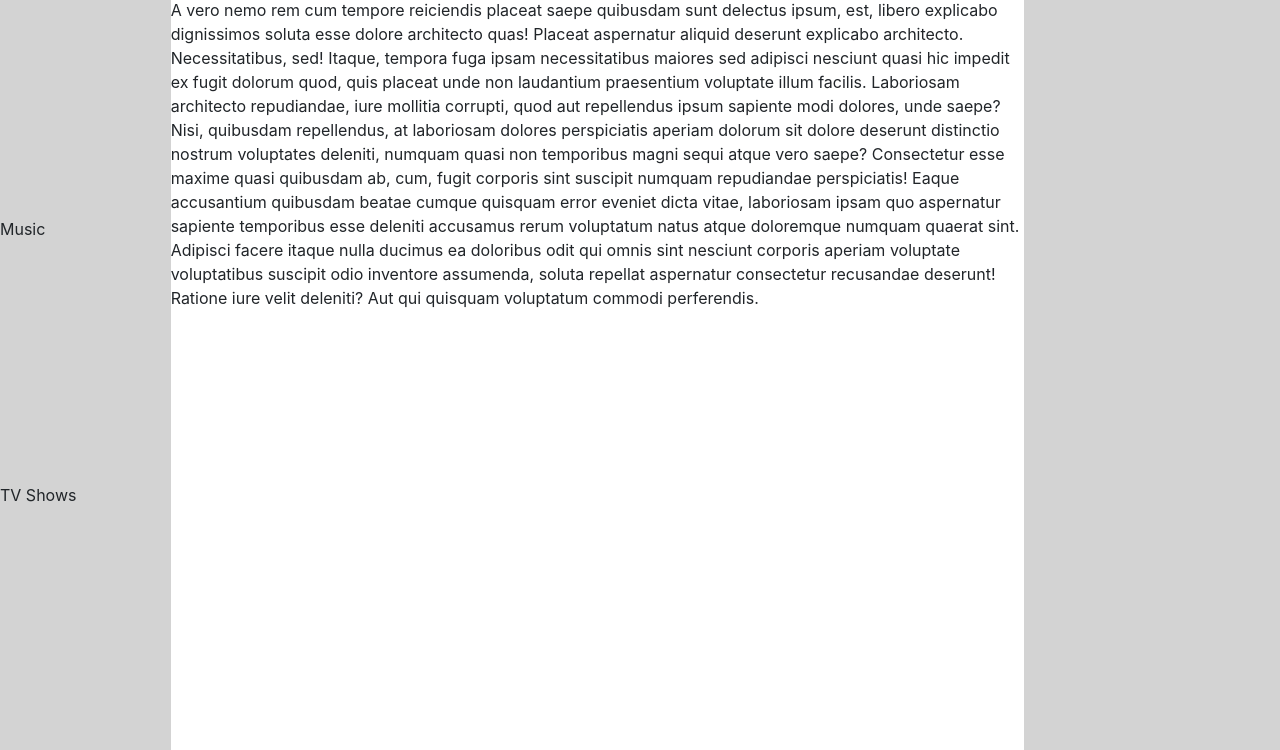
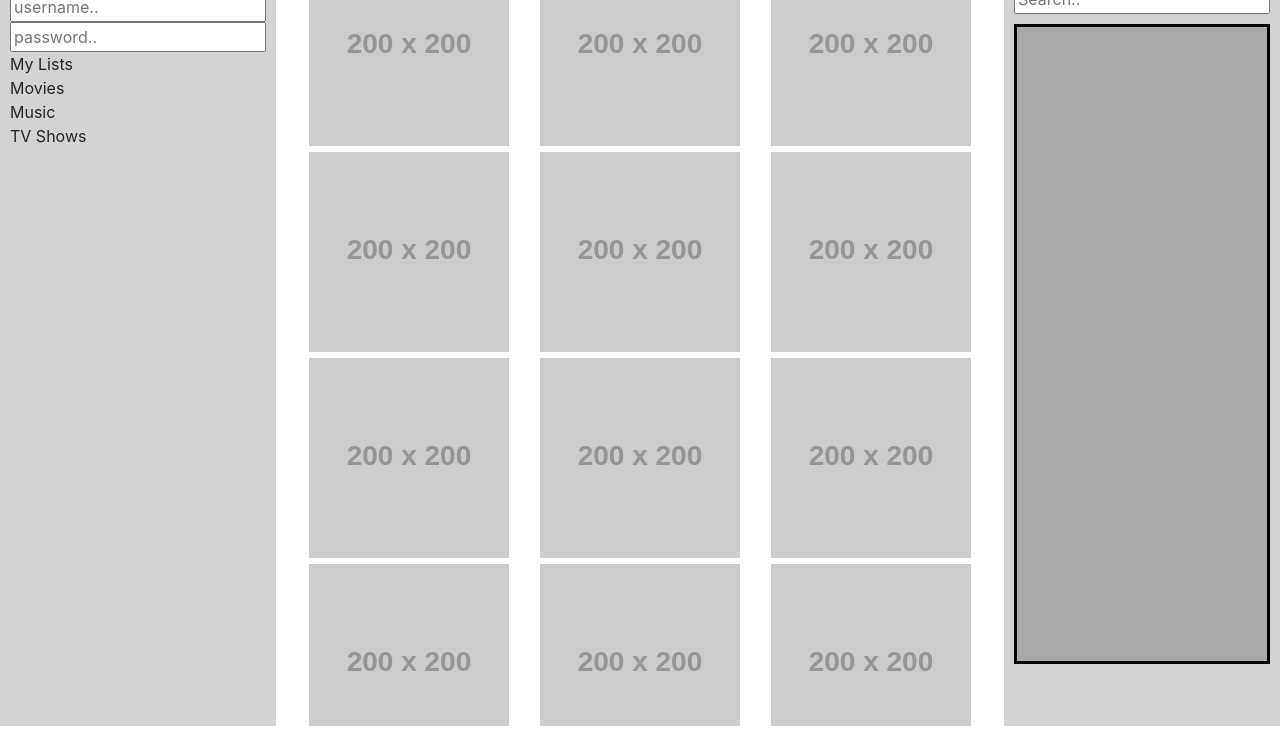
Before and after one commit to brandonjreyes/Check-It, a plain HTML site: page index.html in a window 1280 px wide. Shown: the part 74-824 px from the top of the page. After the commit the page ends 800 px from the top, so only its background shows below. Drawn offline with nearby package versions, Linux system fonts and the light colour scheme; placeholder pictures from the web are drawn by us.

Commit message:
CSS Tweaks

```diff
--- a/Assets/CSS/style.css
+++ b/Assets/CSS/style.css
@@ -1,31 +1,87 @@
-
+/* ALL */
 
 #wrapper {
     /* Using CSS Grid (new tech requirement?) */
     display: grid;
     height: 100vh;
     grid-template-columns: 1fr 5fr 1fr;
+    grid-template-areas:
+    "nav-sidebar content search-sidebar";
 }
+
+/* HEADER */
+
+#header-wrapper {
+    grid-area: header;
+    background-color: darkgrey;
+    color: white;
+}
+
+/* NAV SIDEBAR */
 
 #nav-sidebar-wrapper {
     background-color: lightgrey;
+    grid-area: nav-sidebar;
+    padding: 10px;
 }
 
 #nav-sidebar-grid {
     display: grid;
     grid-template-rows: repeat(3, 1fr);
-    height: 100vh;
 }
+
+/* MAIN CONTENT */
+
+#content-wrapper {
+    grid-area: content;
+    overflow-y: scroll;
+    padding: 20px;
+}
+
+#check-its-list {
+    list-style: none;
+    display: flex;
+    align-items: center;
+    justify-content: space-around;
+    gap: 6px;
+    flex-wrap: wrap;
+    padding: 0;
+}
+
+/* SEARCH AND RESULTS */
 
 #search-sidebar-wrapper {
     background-color: lightgray;
-}
-
-#content-wrapper {
-    overflow-y: auto; /* Allows scrolling */
-
+    grid-area: search-sidebar;
+    padding: 10px;
 }
 
 #search-results{
-    overflow-y: auto;
+    border: 3px, solid, black;
 }
+
+#search-and-type {
+    padding-bottom: 10px;
+}
+
+#search-type-select {
+}
+
+#search-input {
+}
+
+#search-results {
+    background-color: darkgrey;
+    height: 80vh;
+    overflow-y: scroll;
+}
+
+#results-list {
+    list-style: none;
+    display: flex;
+    align-items: center;
+    justify-content: space-around;
+    gap: 6px;
+    flex-wrap: wrap;
+    padding: 0;
+}
--- a/Assets/js/script.js
+++ b/Assets/js/script.js
@@ -12,7 +12,10 @@ const img_URL = 'https://image.tmdb.org/t/p/w185/';
 
 // search variables
 const searchInput = $('#search-input');
-const searchResults = $('#search-results');
+const searchResults = $('#results-list');
+
+// check it variables
+const checkIts = $('#check-its-list');
 
 // search button / enter functionality
 searchInput.keypress(function(event) {
@@ -37,7 +40,9 @@ function generateSearchResults(data) {
     for (let i = 0; i < 5; i++) {
         let movie = data.results[i];
         let title = movie.original_title;
-        createImage(img_URL + movie.poster_path, movie.original_title, searchResults);
+        let result = $('<li></li>');
+        createImage(img_URL + movie.poster_path, movie.original_title, result);
+        result.appendTo(searchResults);
     }
 }
 
@@ -52,6 +57,14 @@ function movieDetails(data) {
         })
 }
 
+function retrieveCheckIts () {
+    // PLACEHOLDER POSTERS
+    let checkits = $('<li></li>');
+    createImage(placeholderImgURL, 'placeholders', checkits);
+    checkits.appendTo(checkIts);
+
+}
+
 // puts an image on the page ( needs URL of img, alt tag for it, and where you want to append it to)
 function createImage(imgURL, alt, location) {
     let img = $('<img></img>');
@@ -59,3 +72,7 @@ function createImage(imgURL, alt, location) {
     img.attr("alt", alt);
     img.appendTo(location);
 }
+
+for (let i = 0; i < 37; i++) {
+    retrieveCheckIts();
+}
--- a/index.html
+++ b/index.html
@@ -17,8 +17,15 @@
     <main>
         <div id="wrapper">
 
+            <!-- Header -->
+
+
             <!-- Navigation Sidebar -->
+
             <div id="nav-sidebar-wrapper">
+                <h1>CHECK IT</h1>
+                <input id="username-input" type="text" placeholder="username..">
+                <input id="password-input" type="text" placeholder="password..">
                 <header>My Lists</header>
                 <div id="nav-sidebar-grid">
                     <div>Movies</div>
@@ -30,41 +37,33 @@
 
             <!-- Main Content -->
             <div id="content-wrapper">
-                <header>Main Content</header>
-                <p>Lorem ipsum, dolor sit amet consectetur adipisicing elit. Atque modi voluptas deserunt necessitatibus
-                    quaerat consequuntur animi inventore molestiae, labore ex quod perferendis aliquam voluptatem, neque
-                    iusto facere ad? A vero nemo rem cum tempore reiciendis placeat saepe quibusdam sunt delectus ipsum,
-                    est, libero explicabo dignissimos soluta esse dolore architecto quas! Placeat aspernatur aliquid
-                    deserunt explicabo architecto. Necessitatibus, sed! Itaque, tempora fuga ipsam necessitatibus
-                    maiores sed adipisci nesciunt quasi hic impedit ex fugit dolorum quod, quis placeat unde non
-                    laudantium praesentium voluptate illum facilis. Laboriosam architecto repudiandae, iure mollitia
-                    corrupti, quod aut repellendus ipsum sapiente modi dolores, unde saepe? Nisi, quibusdam repellendus,
-                    at laboriosam dolores perspiciatis aperiam dolorum sit dolore deserunt distinctio nostrum voluptates
-                    deleniti, numquam quasi non temporibus magni sequi atque vero saepe? Consectetur esse maxime quasi
-                    quibusdam ab, cum, fugit corporis sint suscipit numquam repudiandae perspiciatis! Eaque accusantium
-                    quibusdam beatae cumque quisquam error eveniet dicta vitae, laboriosam ipsam quo aspernatur sapiente
-                    temporibus esse deleniti accusamus rerum voluptatum natus atque doloremque numquam quaerat sint.
-                    Adipisci facere itaque nulla ducimus ea doloribus odit qui omnis sint nesciunt corporis aperiam
-                    voluptate voluptatibus suscipit odio inventore assumenda, soluta repellat aspernatur consectetur
-                    recusandae deserunt! Ratione iure velit deleniti? Aut qui quisquam voluptatum commodi perferendis.
-                </p>
+                <ul id="check-its-list">
+
+                </ul>
             </div>
 
             <!-- Search/Add Sidebar -->
             <div id="search-sidebar-wrapper">
                 <header>Search Sidebar</header>
+
+                <!-- search type and search bar -->
                 <div id="search-and-type">
+                    <select name="search-type" id="search-type-select">
+                        <option value="movies">Movies</option>
+                        <option value="music">Music</option>
+                    </select>
                     <input id="search-input" type="text" placeholder="Search..">
                 </div>
+
+                <!-- search results area -->
                 <div id="search-results">
+                    <ul id="results-list">
+                    </ul>
                 </div>
             </div>
 
         </div>
     </main>
-
-
-
 </body>
 
 <!-- JQuery and JS link -->
```
